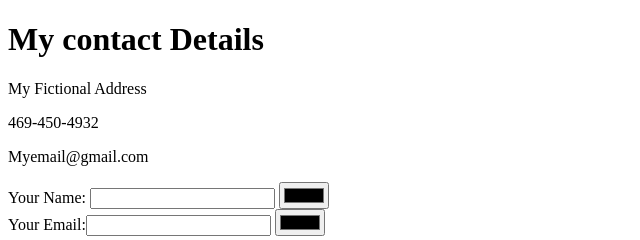
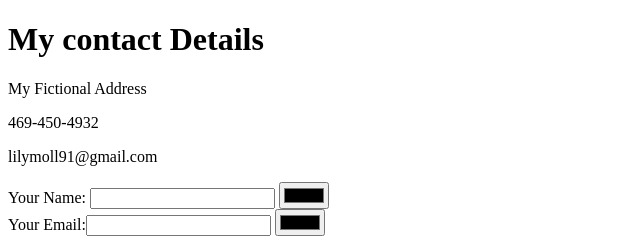
Before and after one commit to mr371386/cv, a plain HTML site: page Contact-me.html in a window 1280 px wide. Shown: the top 240 px of the page, 0-640 px from the left. Drawn offline with Linux system fonts and the light colour scheme.

Commit message:
Update Contact-me.html

```diff
--- a/Contact-me.html
+++ b/Contact-me.html
@@ -14,10 +14,10 @@
     469-450-4932
   </p>
   <p>
-    Myemail@gmail.com
+    lilymoll91@gmail.com
   </p>
 
-  <form action="mailto:info@lilymoll91@gmail.com" method="post" enctype="text/plain">
+  <form action="mailto:lilymoll91@gmail.com" method="post" enctype="text/plain">
     <label>Your Name:</label>
     <input type="text" name="yourName " value="">
     <input type="Color" name="" value=""><br>
```
